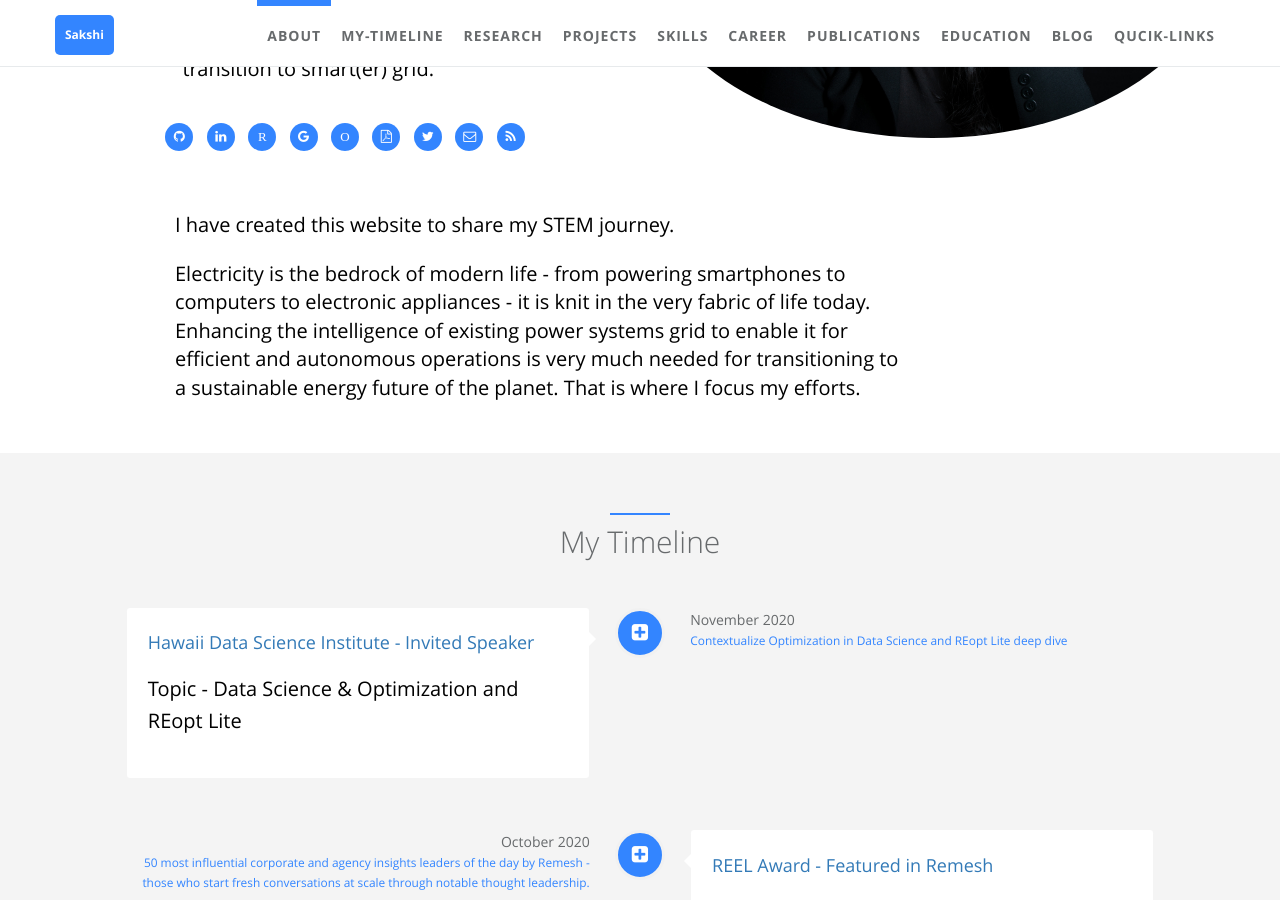
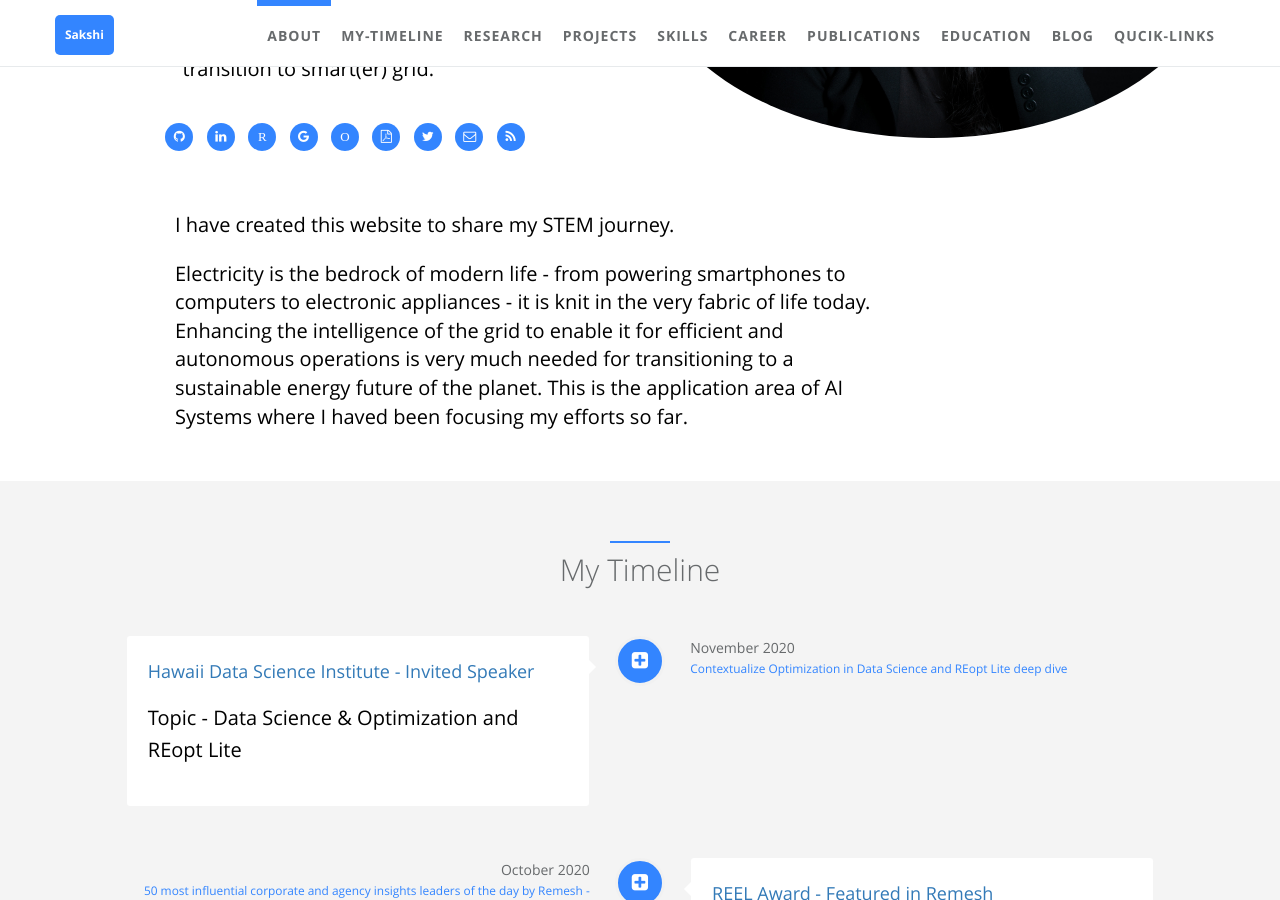
Before and after one commit to sakshi-mishra/sakshi-mishra.github.io, a Jekyll site: the page built from index.html, in a window 1280 px wide and 900 px high, scrolled down 867 px. Built offline with Jekyll 4.4.1, drawn with Linux system fonts in a browser that asks for light colours.

Commit message:
update about me

```diff
--- a/_config.yml
+++ b/_config.yml
@@ -35,7 +35,7 @@ author:
   desc: "<p>I am an interdisciplinary applied AI researcher who loves to work on the nexus of artificial intelligence, blockchain technology, and autonomous energy systems. I work on infusing today’s physical energy systems with advanced intelligence using AI to enable its transition to smart(er) grid. </p>"
   greetings: "Hi! I'm Sakshi."
   extra_desc: "<p>I have created this website to share my STEM journey. </p>
-<p>Electricity is the bedrock of modern life - from powering smartphones to computers to electronic appliances - it is knit in the very fabric of life today. Enhancing the intelligence of existing power systems grid to enable it for efficient and autonomous operations is very much needed for transitioning to a sustainable energy future of the planet. That is where I focus my efforts. </p>"
+<p>Electricity is the bedrock of modern life - from powering smartphones to computers to electronic appliances - it is knit in the very fabric of life today. Enhancing the intelligence of the grid to enable it for efficient and autonomous operations is very much needed for transitioning to a sustainable energy future of the planet. This is the application area of AI Systems where I haved been focusing my efforts so far. </p>"
 
 # comment
 #disqus:  # if you want the comment feature, go to https://disqus.com/ to get your configuration; if not, comment following two lines.
```
